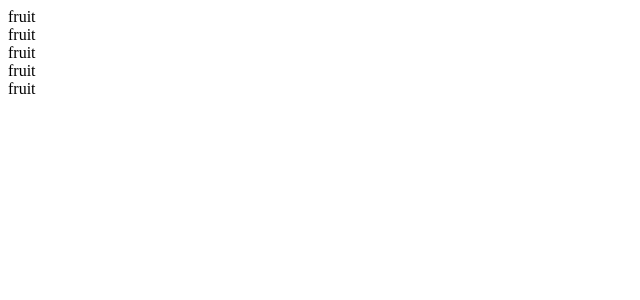
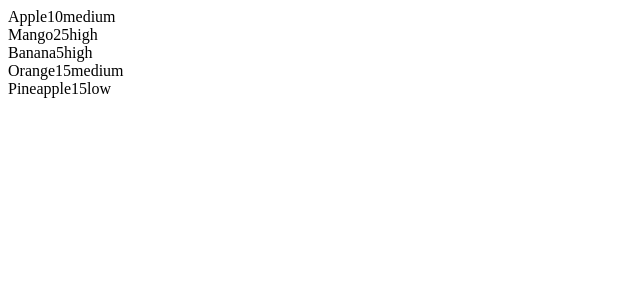
Before and after one commit to zlrkw11/reactpro, a React (Vite) app: page / in a window 1280 px wide. Shown: the top 300 px of the page, without its empty margins (0-640 px from the left). Built offline with nearby package versions, Linux system fonts and the light colour scheme.

Commit message:
pass props into Fruit, and make use

```diff
--- a/src/components/Fruit.jsx
+++ b/src/components/Fruit.jsx
@@ -1,3 +1,9 @@
-export default function Fruit() {
-  return <div>fruit</div>;
+export default function Fruit({ name, price, sweetness }) {
+  return (
+    <div>
+      {name}
+      {price}
+      {sweetness}
+    </div>
+  );
 }
--- a/src/components/Fruits.jsx
+++ b/src/components/Fruits.jsx
@@ -31,7 +31,11 @@ export default function Fruits() {
   return (
     <div>
       {fruits.map((fruit) => (
-        <Fruit />
+        <Fruit
+          name={fruit.name}
+          price={fruit.price}
+          sweetness={fruit.sweetness}
+        />
       ))}
     </div>
     /*     <div>
```
